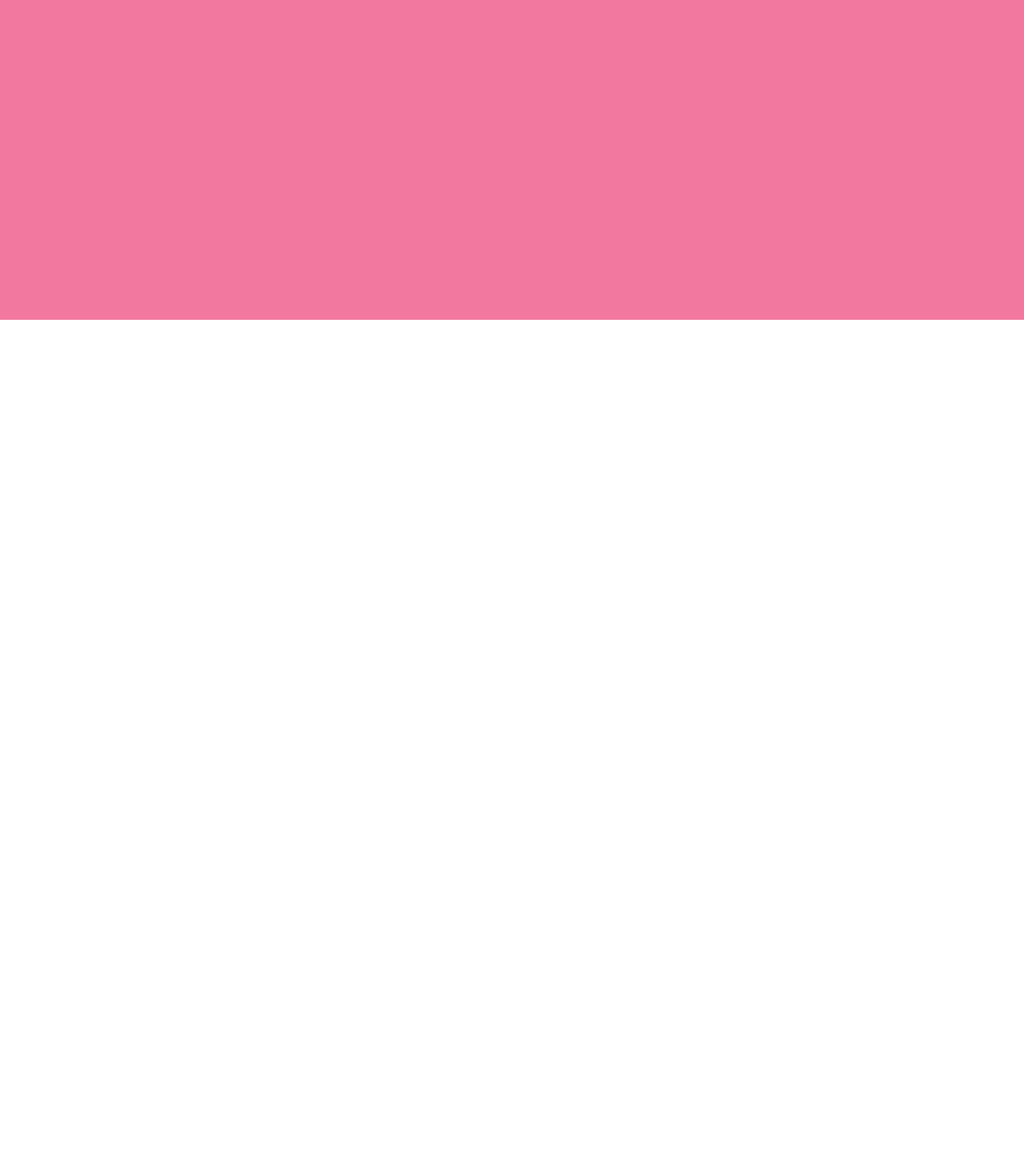
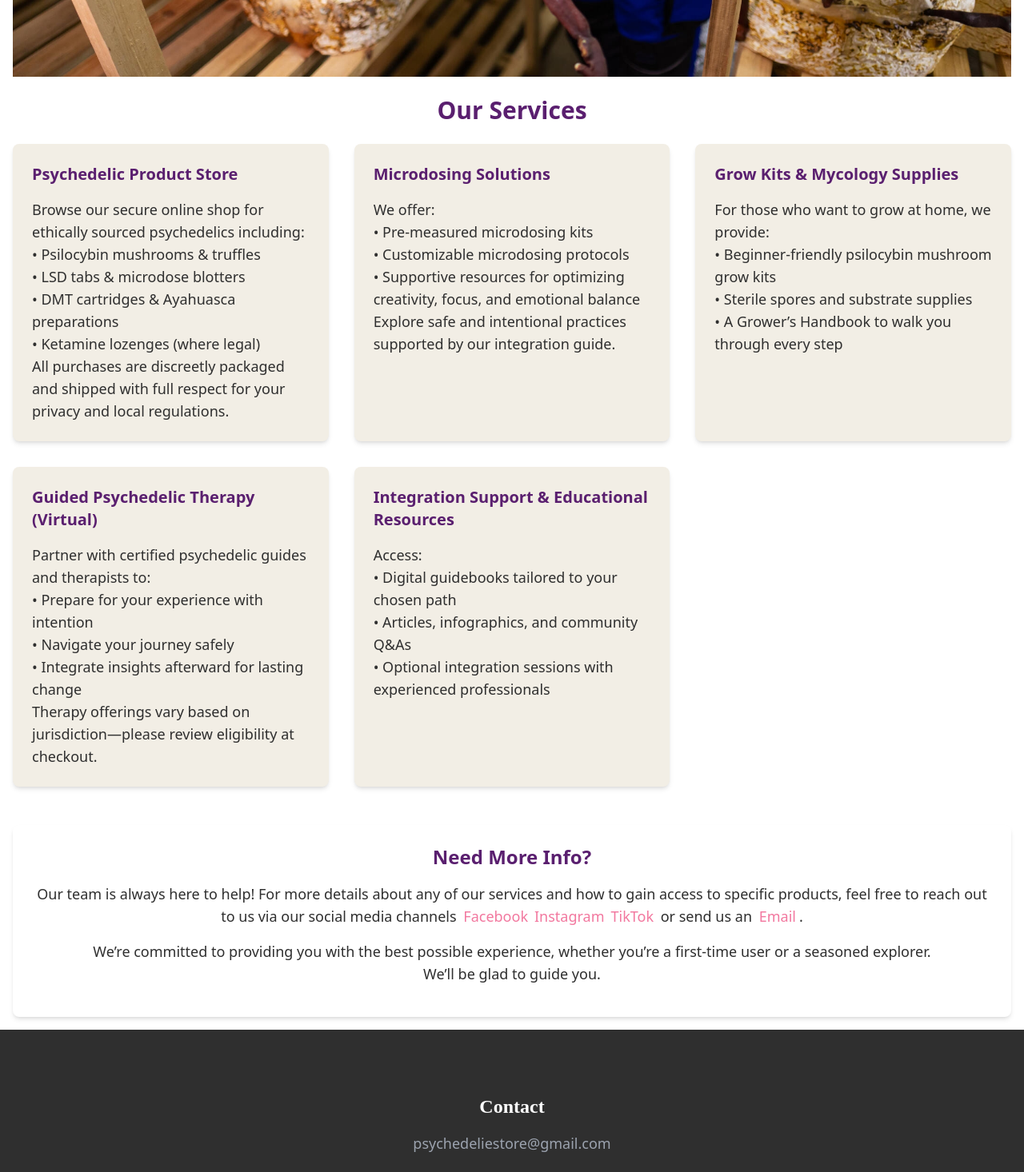
Before and after one commit to Sochik/Safe-Herb, a React (Vite) app: page /Services in a window 1280 px wide. Before the commit this address had no page. Shown: the part 400-1866 px from the top of the page at 80% size. Before the commit the page ends 800 px from the top, so only its background shows below. Built offline with nearby package versions, Linux system fonts and the light colour scheme.

Commit message:
add services page, add user page, fix other bugs

```diff
--- a/src/assets/images.js
+++ b/src/assets/images.js
@@ -8,7 +8,9 @@ import register from "./register1.jpg";
 import login from "./login1.jpg";
 import shop from "./shop.jpg";
 import about from "./about.jpg";
+import user from "./user.jpg";
+import services from "./services.jpg";
 export {
-    logo, HeroSlider1, HeroSlider2
+    logo, HeroSlider1, HeroSlider2, user, services
     ,HeroSlider3, formBackground, register, shop, about, login ,faqmushroom
 };
--- a/src/components/Slider.jsx
+++ b/src/components/Slider.jsx
@@ -65,7 +65,7 @@ export default function Slider() {
             Select from a vast range of alternative remedies
           </h2>
           <Link
-            to="/Shop"
+            to="/Services"
             className="mt-3 px-3 md:px-6 py-2 bg-tertiary bg-opacity-80 md:bg-opacity-100 text-primary font-bold rounded-md hover:bg-highlight transition-all text-center items-center justify-center mx-auto block w-fit"
           >
             Learn More
--- a/src/pages/Login.jsx
+++ b/src/pages/Login.jsx
@@ -44,14 +44,14 @@ export default function Login() {
           />
         </div>
         <div className="flex items-center justify-between">
-          <div className="flex items-center">
+          <div className="flex items-center mb-4">
             <input
               type="checkbox"
               id="rememberMe"
               name="rememberMe"
               className="w-4 h-4 text-highlight border-gray-300 rounded focus:ring-highlight"
             />
-            <label htmlFor="rememberMe" className="ml-2 text-dark">
+            <label htmlFor="rememberMe" className=" ml-2 text-dark">
               Remember Me
             </label>
           </div>
@@ -62,12 +62,14 @@ export default function Login() {
             Forgot Password?
           </Link>
         </div>
-        <button
+        <Link
+          to={"/user"}
+          // onClick={handleLogin} // Uncomment this when a login function is ready, change Link to button
           type="submit"
           className="w-full bg-highlight text-white font-bold py-2 px-4 rounded-lg hover:bg-highlight-dark transition duration-300"
         >
           Login
-        </button>
+        </Link>
       </form>
       <p className="text-center text-dark mt-4">
         Don't have an account?{" "}
--- /dev/null
+++ b/src/pages/Services.jsx
@@ -0,0 +1,133 @@
+import React, { useEffect } from "react";
+import { services } from "../assets/images";
+
+const servicesData = [
+  {
+    title: "Psychedelic Product Store",
+    description: `Browse our secure online shop for ethically sourced psychedelics including:
+    • Psilocybin mushrooms & truffles
+    • LSD tabs & microdose blotters
+    • DMT cartridges & Ayahuasca preparations
+    • Ketamine lozenges (where legal)
+    All purchases are discreetly packaged and shipped with full respect for your privacy and local regulations.`,
+  },
+  {
+    title: "Microdosing Solutions",
+    description: `We offer:
+    • Pre-measured microdosing kits
+    • Customizable microdosing protocols
+    • Supportive resources for optimizing creativity, focus, and emotional balance
+    Explore safe and intentional practices supported by our integration guide.`,
+  },
+  {
+    title: "Grow Kits & Mycology Supplies",
+    description: `For those who want to grow at home, we provide:
+    • Beginner-friendly psilocybin mushroom grow kits
+    • Sterile spores and substrate supplies
+    • A Grower’s Handbook to walk you through every step`,
+  },
+  {
+    title: "Guided Psychedelic Therapy (Virtual)",
+    description: `Partner with certified psychedelic guides and therapists to:
+    • Prepare for your experience with intention
+    • Navigate your journey safely
+    • Integrate insights afterward for lasting change
+    Therapy offerings vary based on jurisdiction—please review eligibility at checkout.`,
+  },
+  {
+    title: "Integration Support & Educational Resources",
+    description: `Access:
+    • Digital guidebooks tailored to your chosen path
+    • Articles, infographics, and community Q&As
+    • Optional integration sessions with experienced professionals`,
+  },
+];
+
+export default function Services() {
+  useEffect(() => {
+    window.scrollTo(0, 0);
+  }, []);
+
+  return (
+    <section className="min-h-screen bg-white flex flex-col items-center justify-center p-4">
+      {/* Header Image */}
+      <div className="w-full h-[60vh] mx-auto">
+        <img
+          className="object-cover w-full h-full"
+          src={services}
+          alt="Our Services"
+          aos="fade-up"
+          data-aos-duration="1000"
+        />
+      </div>
+      <h1 className="text-3xl font-bold text-center text-primary my-6">
+        Our Services
+      </h1>
+
+      {/* Services List */}
+      <div className="container mx-auto grid grid-cols-1 md:grid-cols-2 lg:grid-cols-3 gap-8">
+        {servicesData.map((service, index) => (
+          <div
+            key={index}
+            className="bg-backdrop p-6 rounded-lg shadow-md flex flex-col items-start"
+          >
+            <h2 className="text-xl font-bold text-primary mb-4">
+              {service.title}
+            </h2>
+            <p className="text-lg text-dark whitespace-pre-line">
+              {service.description}
+            </p>
+          </div>
+        ))}
+      </div>
+
+      {/* Need More Info Section */}
+      <div className="container mx-auto mt-12 bg-inherit p-6 rounded-lg shadow-md text-center">
+        <h2 className="text-2xl font-bold text-primary mb-4">Need More Info?</h2>
+        <p className="text-lg text-dark mb-4">
+          Our team is always here to help! For more details about any of our
+          services and how to gain access to specific products, feel free to
+          reach out to us via our social media channels{" "}
+          <span className="mx-1">
+            <a
+              href="https://www.facebook.com/safeherb"
+              className="text-highlight hover:text-tertiary"
+            >
+              Facebook
+            </a>
+          </span>
+          <span className="mx-1">
+            <a
+              href="https://www.instagram.com/adam_levine0nline?igsh=MXkwNDNoM3YyZmVqOQ=="
+              className="text-highlight hover:text-tertiary"
+            >
+              Instagram
+            </a>
+          </span>
+          <span className="mx-1">
+            <a
+              href="https://www.tiktok.com/@safe.herbs?_t=ZM-8vaLVruk2cQ&_r=1"
+              className="text-highlight hover:text-tertiary"
+            >
+              TikTok
+            </a>
+          </span>{" "}
+          or send us an{" "}
+          <span className="mx-1">
+            <a
+              href="mailto:psychedeliestore@gmail.com"
+              className="text-highlight hover:text-tertiary"
+            >
+              Email
+            </a>
+          </span>
+          .
+        </p>
+        <p className="text-lg text-dark mb-4">
+          We’re committed to providing you with the best possible experience,
+          whether you’re a first-time user or a seasoned explorer.
+        <br/>We’ll be glad to guide you.</p>
+      </div>
+    </section>
+  );
+}
--- /dev/null
+++ b/src/pages/User.jsx
@@ -0,0 +1,72 @@
+import React from "react";
+import { Link } from "react-router-dom";
+import { user } from "../assets/images";
+
+export default function User() {
+  // Mock user data (replace with actual data from your backend or state management)
+  const userInfo = {
+    username: "JohnDoe",
+    email: "johndoe@example.com",
+    phone: "+1234567890",
+    address: "123 Main Street, Townsville, Cityville, 12345",
+    age: 30,
+    previousOrders: [
+      { id: 1, item: "Mushroom Microdosing Kit", date: "2025-04-15" },
+      { id: 2, item: "Psychedelic Grow Kit", date: "2025-03-10" },
+    ],
+  };
+
+  return (
+      <div className="container mx-auto px-4 py-8 bg-light rounded-lg shadow-lg">
+          <div className="w-full h-[60vh] mx-auto">
+                  <img className="object-cover w-full h-full" src={user} alt="safe_herb user" />
+                </div>
+      <h1 className="text-3xl font-bold text-center text-primary mb-6">
+        Welcome, {userInfo.username}!
+      </h1>
+
+      {/* User Information Section */}
+      <div className="bg-backdrop p-6 rounded-lg shadow-md mb-8">
+        <h2 className="text-2xl font-bold text-primary mb-4">Your Information</h2>
+        <p className="text-lg text-dark mb-2">
+          <strong>Email:</strong> {userInfo.email}
+        </p>
+        <p className="text-lg text-dark mb-2">
+          <strong>Phone:</strong> {userInfo.phone}
+        </p>
+        <p className="text-lg text-dark mb-2">
+          <strong>Address:</strong> {userInfo.address}
+        </p>
+        <p className="text-lg text-dark">
+          <strong>Age:</strong> {userInfo.age}
+        </p>
+      </div>
+
+      {/* Previous Orders Section */}
+      <div className="bg-backdrop p-6 rounded-lg shadow-md mb-8">
+        <h2 className="text-2xl font-bold text-primary mb-4">Previous Orders</h2>
+        {userInfo.previousOrders.length > 0 ? (
+          <ul className="list-disc pl-5">
+            {userInfo.previousOrders.map((order) => (
+              <li key={order.id} className="text-lg text-dark mb-2">
+                <strong>{order.item}</strong> - Ordered on {order.date}
+              </li>
+            ))}
+          </ul>
+        ) : (
+          <p className="text-lg text-dark">You have no previous orders.</p>
+        )}
+      </div>
+
+      {/* Order Now Button */}
+      <div className="text-center">
+        <Link
+          to="/Shop"
+          className="bg-highlight text-white font-bold py-2 px-4 rounded-lg hover:bg-highlight-dark transition duration-300"
+        >
+          Order Now
+        </Link>
+      </div>
+    </div>
+  );
+}
```
Also changed, not shown: src/App.jsx (+10 -0 lines), src/assets/services.jpg (added), src/assets/user.jpg (added).
